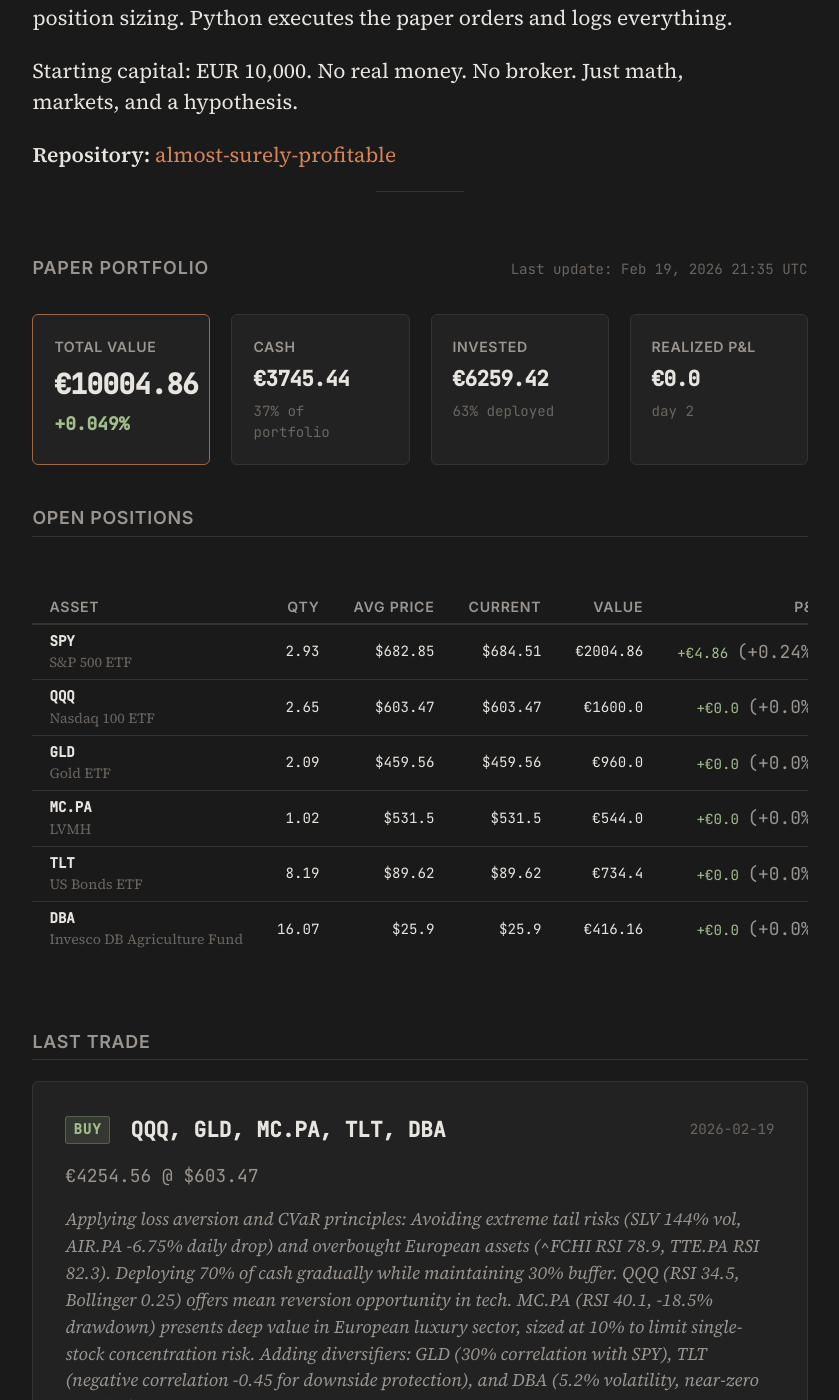
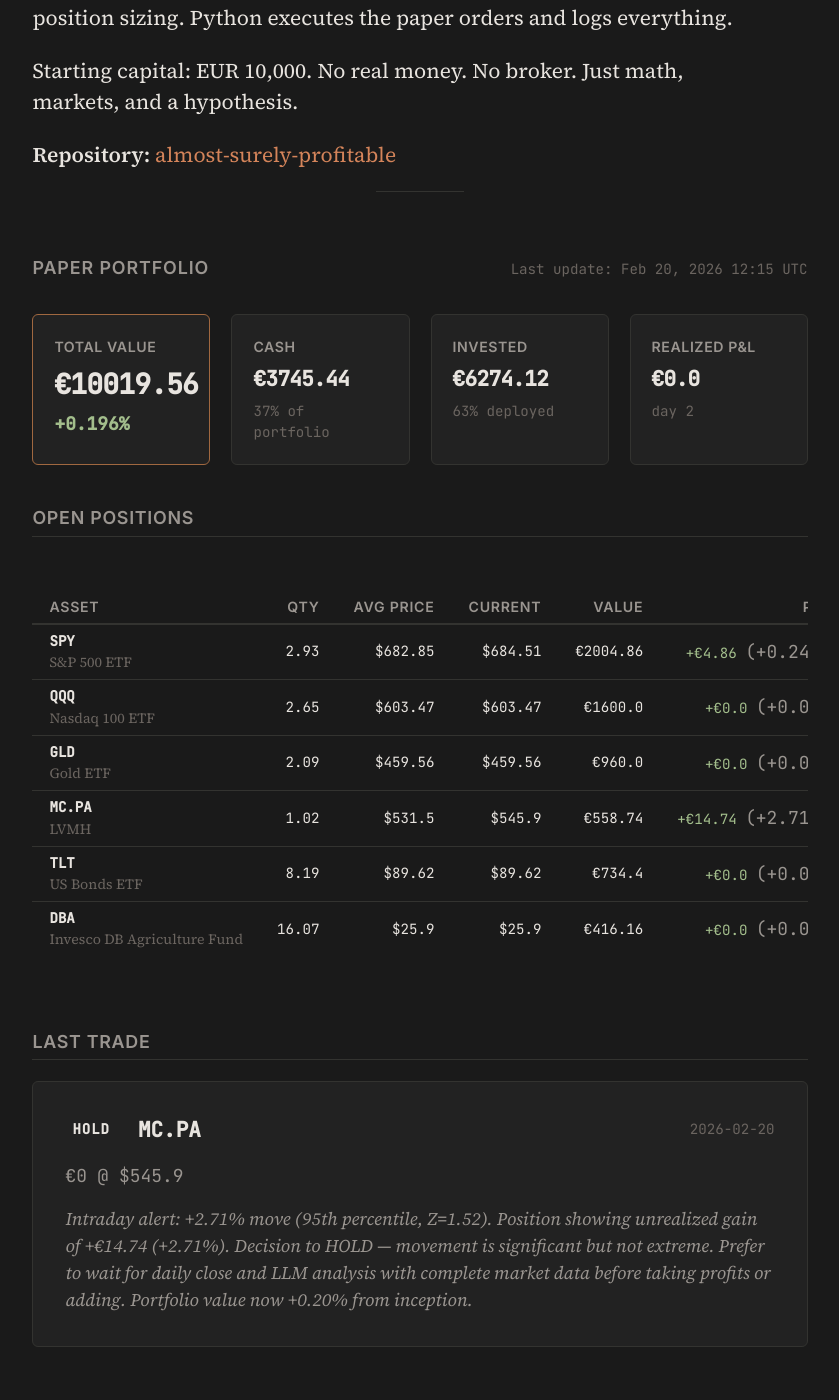
Before and after one commit to Alm0stSurely/alm0stsurely.github.io, a Jekyll site: the page built from trading.md, in a window 1280 px wide and 1400 px high, scrolled down 854 px. Shown: the whole window, without its empty margins (220-1059 px from the left). Built offline with Jekyll 4.4.1, drawn with Linux system fonts in a browser that asks for light colours; some of the changed text lies outside the part shown.

Commit message:
post: 2026-02-20 - lazy evaluation optimization + portfolio update

```diff
--- a/_data/portfolio.json
+++ b/_data/portfolio.json
@@ -1,9 +1,9 @@
 {
-  "last_updated": "2026-02-19T21:35:21",
+  "last_updated": "2026-02-20T12:15:00",
   "starting_capital": 10000.00,
   "cash": 3745.44,
-  "total_value": 10004.86,
-  "total_return_pct": 0.049,
+  "total_value": 10019.56,
+  "total_return_pct": 0.196,
   "total_realized_pnl": 0.0,
   "days_active": 2,
   "positions": [
@@ -45,11 +45,11 @@
       "name": "LVMH",
       "quantity": 1.02,
       "avg_price": 531.50,
-      "current_price": 531.50,
-      "market_value": 544.00,
-      "pnl": 0.0,
-      "pnl_pct": 0.0,
-      "allocation_pct": 5.4
+      "current_price": 545.90,
+      "market_value": 558.74,
+      "pnl": 14.74,
+      "pnl_pct": 2.71,
+      "allocation_pct": 5.6
     },
     {
       "ticker": "TLT",
@@ -75,11 +75,11 @@
     }
   ],
   "last_trade": {
-    "date": "2026-02-19",
-    "ticker": "QQQ, GLD, MC.PA, TLT, DBA",
-    "action": "buy",
-    "price": 603.47,
-    "amount": 4254.56,
-    "reasoning": "Applying loss aversion and CVaR principles: Avoiding extreme tail risks (SLV 144% vol, AIR.PA -6.75% daily drop) and overbought European assets (^FCHI RSI 78.9, TTE.PA RSI 82.3). Deploying 70% of cash gradually while maintaining 30% buffer. QQQ (RSI 34.5, Bollinger 0.25) offers mean reversion opportunity in tech. MC.PA (RSI 40.1, -18.5% drawdown) presents deep value in European luxury sector, sized at 10% to limit single-stock concentration risk. Adding diversifiers: GLD (30% correlation with SPY), TLT (negative correlation -0.45 for downside protection), and DBA (5.2% volatility, near-zero correlation)."
+    "date": "2026-02-20",
+    "ticker": "MC.PA",
+    "action": "hold",
+    "price": 545.90,
+    "amount": 0,
+    "reasoning": "Intraday alert: +2.71% move (95th percentile, Z=1.52). Position showing unrealized gain of +€14.74 (+2.71%). Decision to HOLD — movement is significant but not extreme. Prefer to wait for daily close and LLM analysis with complete market data before taking profits or adding. Portfolio value now +0.20% from inception."
   }
 }
```
Also changed, not shown: _posts/2026-02-20-lazy-evaluation-module-boundary.md (added, +105 -0 lines).
